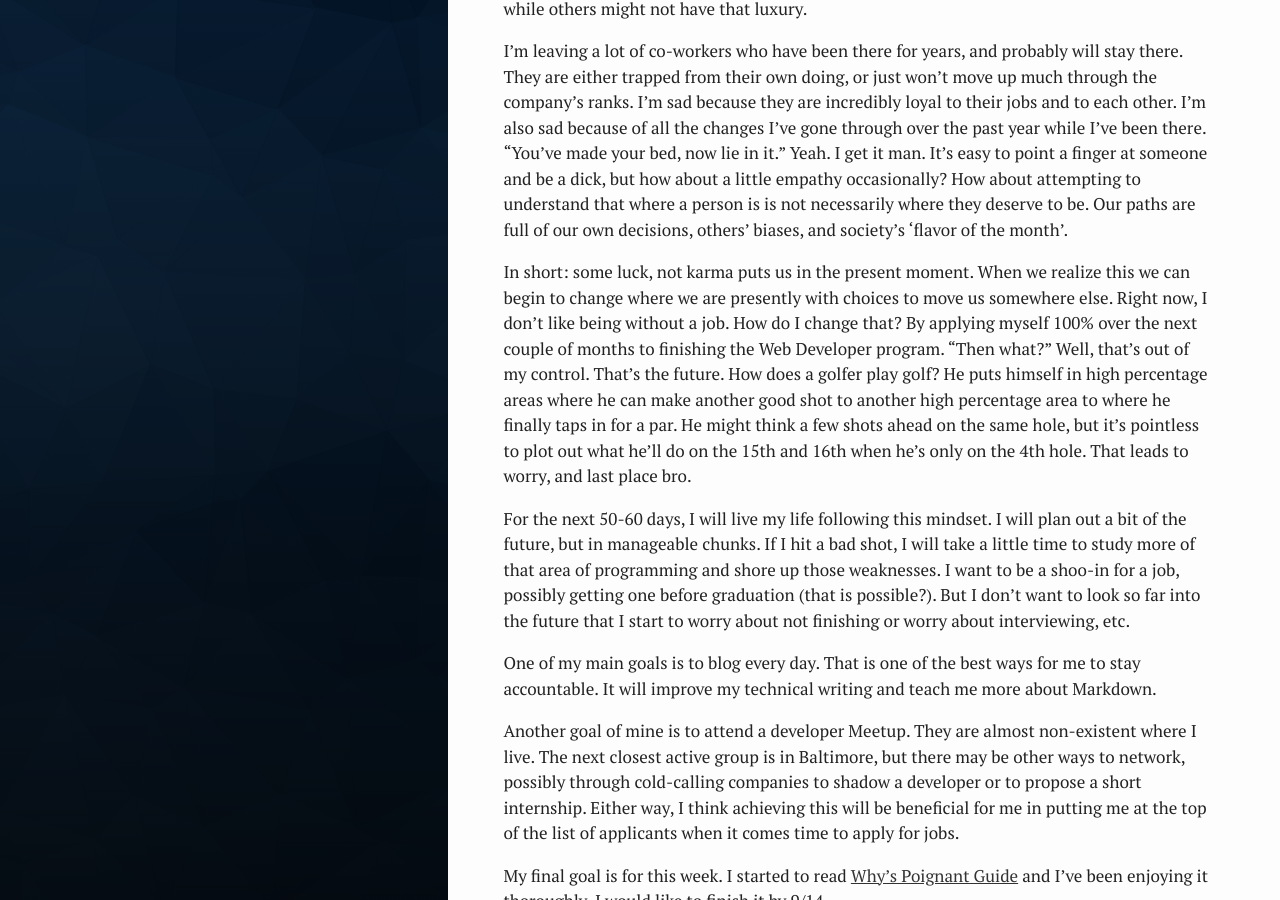
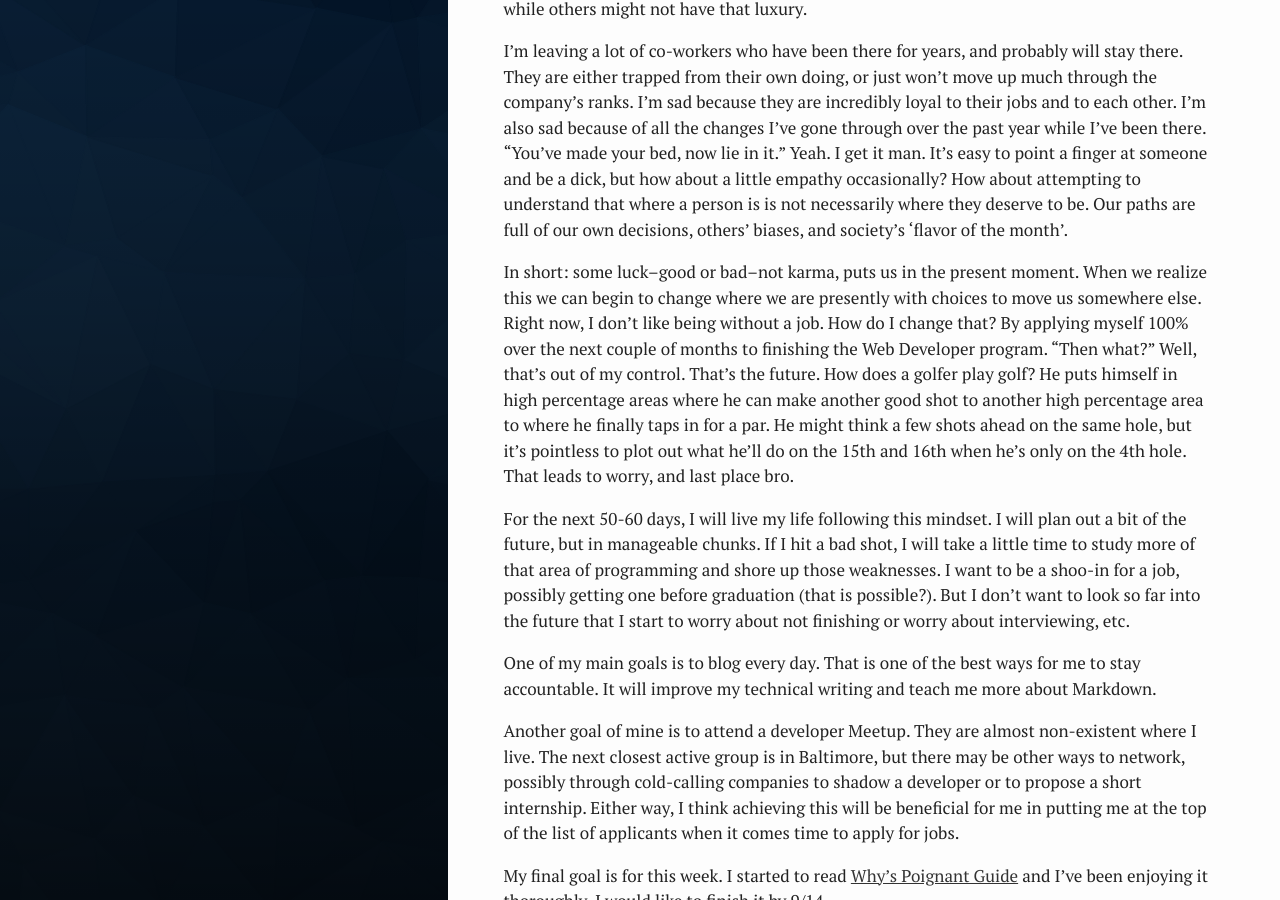
Before and after one commit to veloblank/veloblank.github.io, a Jekyll site: the page built from _posts/2018-09-09-round-two.markdown, in a window 1280 px wide and 900 px high, scrolled down 323 px. Built offline with Jekyll 4.4.1, drawn with Linux system fonts in a browser that asks for light colours.

Commit message:
Add to post.

```diff
--- a/_posts/2018-09-09-round-two.markdown
+++ b/_posts/2018-09-09-round-two.markdown
@@ -9,7 +9,7 @@ Today is Day 1 of Round II. I left my IRL job on Friday. It was a lot of mixed e
 
 I'm leaving a lot of co-workers who have been there for years, and probably will stay there. They are either trapped from their own doing, or just won't move up much through the company's ranks. I'm sad because they are incredibly loyal to their jobs and to each other. I'm also sad because of all the changes I've gone through over the past year while I've been there. "You've made your bed, now lie in it." Yeah. I get it man. It's easy to point a finger at someone and be a dick, but how about a little empathy occasionally? How about attempting to understand that where a person is is not necessarily where they deserve to be. Our paths are full of our own decisions, others' biases, and society's 'flavor of the month'.
 
-In short: some luck, not karma puts us in the present moment. When we realize this we can begin to change where we are presently with choices to move us somewhere else. Right now, I don't like being without a job. How do I change that? By applying myself 100% over the next couple of months to finishing the Web Developer program. "Then what?" Well, that's out of my control. That's the future. How does a golfer play golf? He puts himself in high percentage areas where he can make another good shot to another high percentage area to where he finally taps in for a par. He might think a few shots ahead on the same hole, but it's pointless to plot out what he'll do on the 15th and 16th when he's only on the 4th hole. That leads to worry, and last place bro.
+In short: some luck--good or bad--not karma, puts us in the present moment. When we realize this we can begin to change where we are presently with choices to move us somewhere else. Right now, I don't like being without a job. How do I change that? By applying myself 100% over the next couple of months to finishing the Web Developer program. "Then what?" Well, that's out of my control. That's the future. How does a golfer play golf? He puts himself in high percentage areas where he can make another good shot to another high percentage area to where he finally taps in for a par. He might think a few shots ahead on the same hole, but it's pointless to plot out what he'll do on the 15th and 16th when he's only on the 4th hole. That leads to worry, and last place bro.
 
 For the next 50-60 days, I will live my life following this mindset. I will plan out a bit of the future, but in manageable chunks. If I hit a bad shot, I will take a little time to study more of that area of programming and shore up those weaknesses. I want to be a shoo-in for a job, possibly getting one before graduation (that is possible?). But I don't want to look so far into the future that I start to worry about not finishing or worry about interviewing, etc.
 
```
